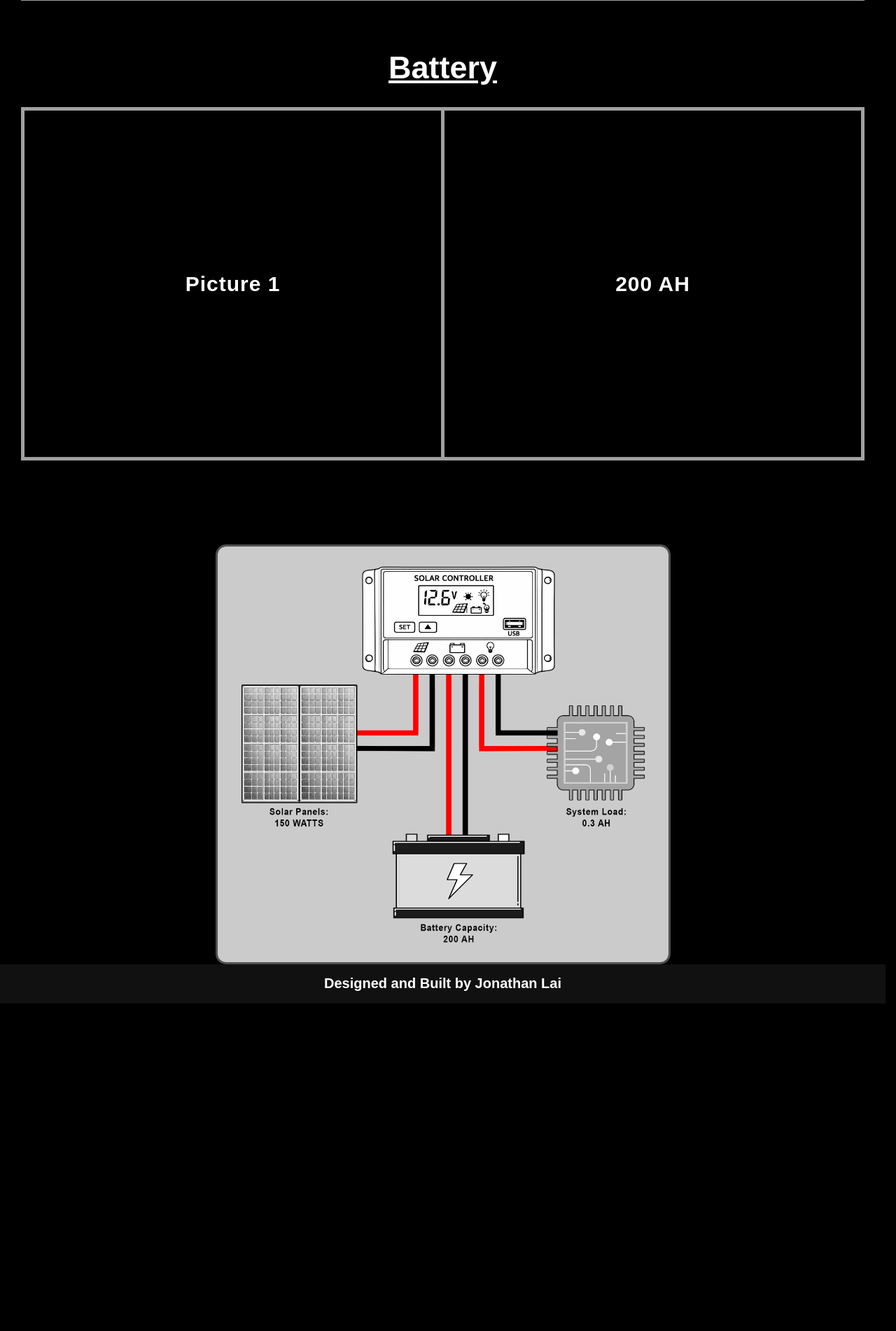
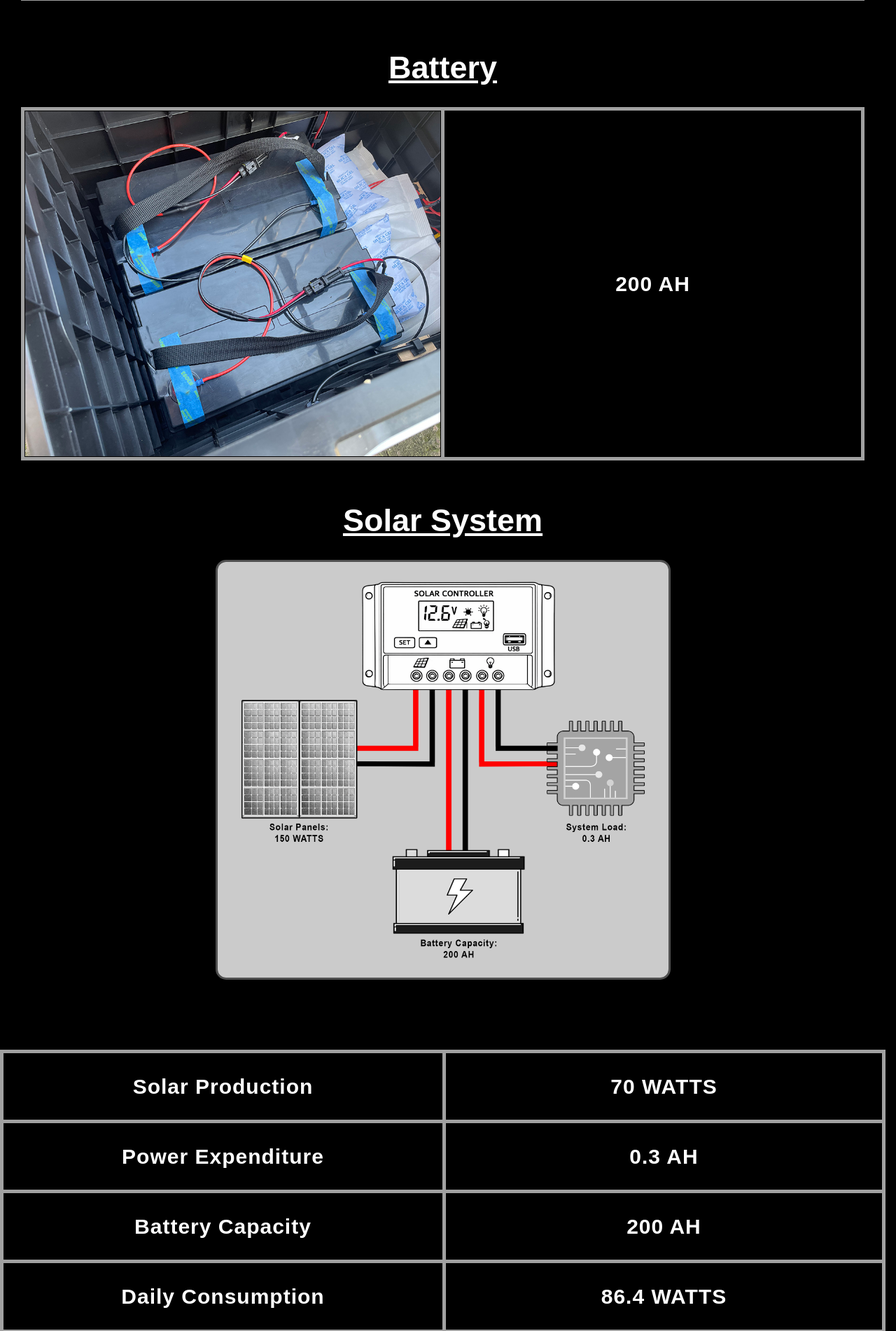
Before and after one commit to jlai9001/GateKeeper, a Node server app: page /solar in a window 1280 px wide. Shown: the part 1342-3244 px from the top of the page at 70% size. Before the commit the page ends 2776 px from the top, so only its background shows below. Run offline with Node 20, Linux system fonts and the light colour scheme; some libraries are stand-ins or nearby versions; some web fonts are replaced.

Commit message:
solar finished

```diff
--- a/public/css/solar.css
+++ b/public/css/solar.css
@@ -98,19 +98,6 @@
     text-align: center;
 }
 
-
-
-
-.solar-diagram{
-    display:flex;
-    margin:120px auto 0;
-    border-radius: 15px;
-    border: 3px solid rgb(80, 80, 80);
-    height:600px;
-    width:650px;
-}
-
-
 .solar-roof{
   width: 100%;
   height: 100%;
@@ -124,3 +111,50 @@
   object-fit: cover;   /* fills, crops excess */
   display: block;      /* removes the little baseline gap */
 }
+
+.battery{
+  width: 100%;
+  height: 100%;
+  object-fit: cover;   /* fills, crops excess */
+  display: block;      /* removes the little baseline gap */
+}
+
+
+
+.solar-system-heading{
+    margin-top:60px;
+    text-align: center;
+    font-family: Arial, Helvetica, sans-serif;
+    font-size:45px;
+    font-weight: bolder;
+    color:white;
+    text-decoration: underline;
+    margin-bottom: 30px;
+}
+
+.solar-diagram{
+    display:flex;
+    margin:20px auto 100px;
+    border-radius: 15px;
+    border: 3px solid rgb(80, 80, 80);
+    height:600px;
+    width:650px;
+}
+
+.calculation-table {
+    font-family: Arial, Helvetica, sans-serif;
+    letter-spacing:1px;
+    font-size: 30px;
+    font-weight: 800;
+    margin: 0 auto 50px;
+    border: 5px solid rgb(161, 161, 161);
+    border-collapse: collapse; /* important for clean borders */
+    color: white;
+}
+
+.calculation-table td {
+    border: 5px solid rgb(161, 161, 161);
+    height: 100px;
+    width: 650px;
+    text-align: center;
+}
--- a/views/pages/solar.ejs
+++ b/views/pages/solar.ejs
@@ -34,13 +34,51 @@
 
 <table class="battery-table">
   <tr>
-    <td> Picture 1 </td>
+     <!-- Battery  -->
+    <td> <img class="battery" src="images/solar/Battery.jpeg" alt="Battery" /> </td>
     <td> 200 AH </td>
   </tr>
 </table>
 
+<!-- solar system diagram -->
+
+<div class="solar-system-heading">
+  Solar System
+</div>
+<img class="solar-diagram" src="images/solar/Solar_Diagram.png" alt="Solar" />
 
 
-<img class="solar-diagram" src="images/solar/Solar_Diagram.png" alt="Solar" />
+<table class="calculation-table">
+  <tr>
+    <td> Solar Production </td>
+    <td> 70 WATTS </td>
+  </tr>
+  <tr>
+    <td> Power Expenditure</td>
+    <td> 0.3 AH </td>
+  </tr>
+  <tr>
+    <td> Battery Capacity</td>
+    <td> 200 AH </td>
+  </tr>
+  <tr>
+    <td> Daily Consumption</td>
+    <td> 86.4 WATTS </td>
+  </tr>
+  <tr>
+    <td> Daily Surplus</td>
+    <td> 660 WATTS </td>
+  </tr>
+  <tr>
+    <td> Days of Autonomy</td>
+    <td> 14 DAYS </td>
+  </tr>
+
+
+
+</table>
+
+
+
 
 </body>
```
Also changed, not shown: public/images/solar/Battery.jpeg (added).
